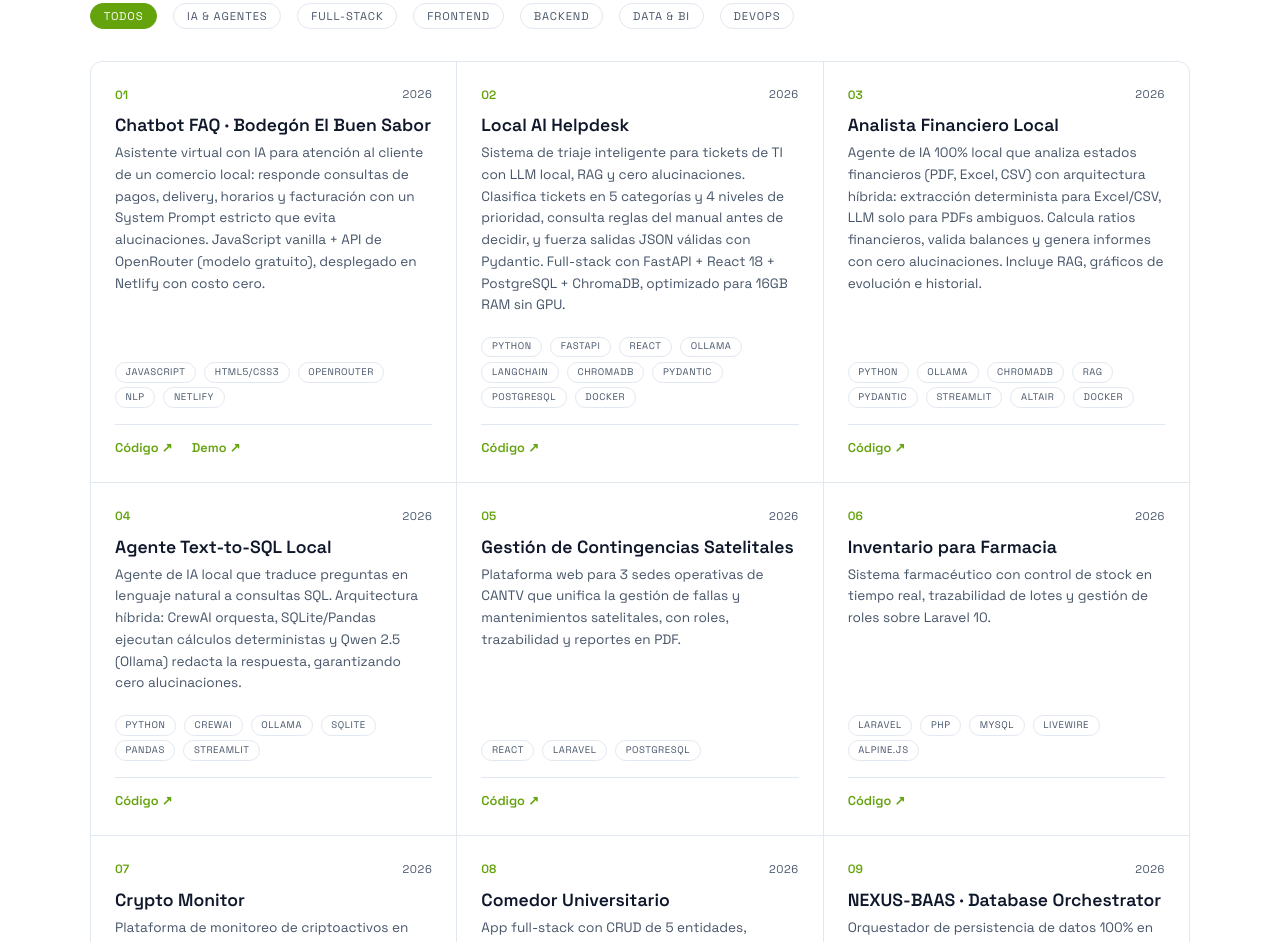
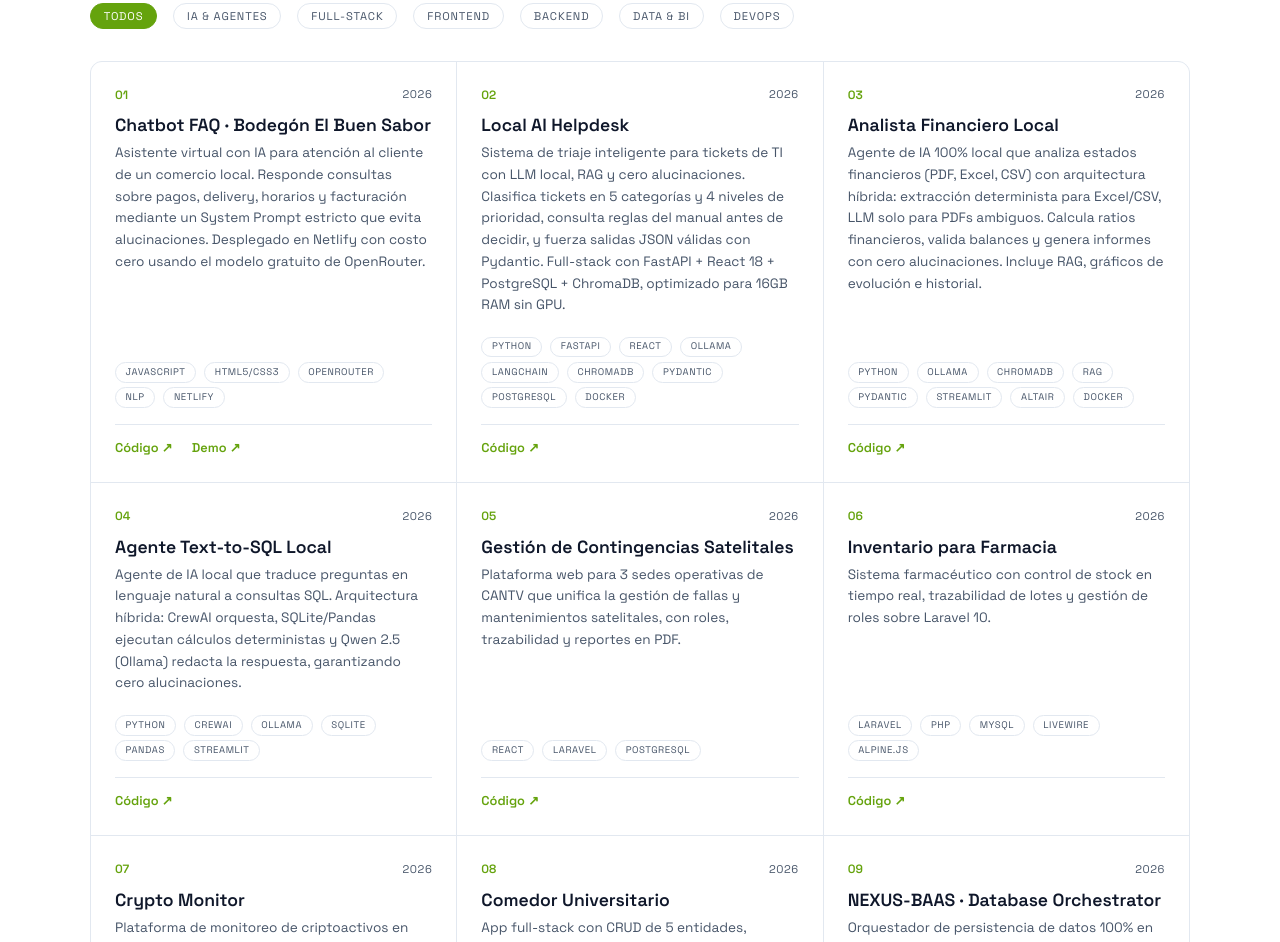
Before and after one commit to darwinjcn/darwinjcn.github.io, a plain HTML site: page index.html in a window 1280 px wide. Shown: the part 1654-2596 px from the top of the page. Drawn offline with Linux system fonts and the light colour scheme.

Commit message:
Update index.html

```diff
--- a/index.html
+++ b/index.html
@@ -989,7 +989,7 @@
     // ----- PROYECTOS (ordenados cronológicamente por año descendente) -----
     const projects = [
       // ===== 2026 (12 proyectos) =====
-      { num: "01", title: "Chatbot FAQ · Bodegón El Buen Sabor", title_en: "FAQ Chatbot · Bodegón El Buen Sabor", description: "Asistente virtual con IA para atención al cliente de un comercio local: responde consultas de pagos, delivery, horarios y facturación con un System Prompt estricto que evita alucinaciones. JavaScript vanilla + API de OpenRouter (modelo gratuito), desplegado en Netlify con costo cero.", description_en: "AI-powered virtual assistant for customer service at a local store: answers queries about payments, delivery, hours and invoicing with a strict System Prompt that prevents hallucinations. Vanilla JavaScript + OpenRouter API (free model), deployed on Netlify at zero cost.", tags: ["JavaScript","HTML5/CSS3","OpenRouter","NLP","Netlify"], category: "IA & Agentes", repo: "https://github.com/darwinjcn/chatbot-faq-ia-trade", demo: "https://bodegon-el-buen-sabor-darwin.netlify.app/", year: "2026" },
+      { num: "01", title: "Chatbot FAQ · Bodegón El Buen Sabor", title_en: "FAQ Chatbot · Bodegón El Buen Sabor", description: "Asistente virtual con IA para atención al cliente de un comercio local. Responde consultas sobre pagos, delivery, horarios y facturación mediante un System Prompt estricto que evita alucinaciones. Desplegado en Netlify con costo cero usando el modelo gratuito de OpenRouter.", description_en: "AI-powered virtual assistant for customer service at a local store. Answers queries about payments, delivery, hours and invoicing with a strict System Prompt that prevents hallucinations. Deployed on Netlify at zero cost using OpenRouter's free model.", tags: ["JavaScript","HTML5/CSS3","OpenRouter","NLP","Netlify"], category: "IA & Agentes", repo: "https://github.com/darwinjcn/chatbot-faq-ia-trade", demo: "https://bodegon-el-buen-sabor-darwin.netlify.app/", year: "2026" },
       { num: "02", title: "Local AI Helpdesk", title_en: "Local AI Helpdesk", description: "Sistema de triaje inteligente para tickets de TI con LLM local, RAG y cero alucinaciones. Clasifica tickets en 5 categorías y 4 niveles de prioridad, consulta reglas del manual antes de decidir, y fuerza salidas JSON válidas con Pydantic. Full-stack con FastAPI + React 18 + PostgreSQL + ChromaDB, optimizado para 16GB RAM sin GPU.", description_en: "Intelligent triage system for IT tickets with local LLM, RAG and zero hallucinations. Classifies tickets into 5 categories and 4 priority levels, consults manual rules before deciding, and forces valid JSON outputs with Pydantic. Full-stack with FastAPI + React 18 + PostgreSQL + ChromaDB, optimized for 16GB RAM without GPU.", tags: ["Python","FastAPI","React","Ollama","LangChain","ChromaDB","Pydantic","PostgreSQL","Docker"], category: "IA & Agentes", repo: "https://github.com/darwinjcn/local-ai-helpdesk", year: "2026" },
       { num: "03", title: "Analista Financiero Local", title_en: "Local Financial Analyst", description: "Agente de IA 100% local que analiza estados financieros (PDF, Excel, CSV) con arquitectura híbrida: extracción determinista para Excel/CSV, LLM solo para PDFs ambiguos. Calcula ratios financieros, valida balances y genera informes con cero alucinaciones. Incluye RAG, gráficos de evolución e historial.", description_en: "100% local AI agent that analyzes financial statements (PDF, Excel, CSV) with hybrid architecture: deterministic extraction for Excel/CSV, LLM only for ambiguous PDFs. Calculates financial ratios, validates balances and generates reports with zero hallucinations. Includes RAG, evolution charts and history.", tags: ["Python","Ollama","ChromaDB","RAG","Pydantic","Streamlit","Altair","Docker"], category: "IA & Agentes", repo: "https://github.com/darwinjcn/analista-financiero-local-ia", year: "2026" },
       { num: "04", title: "Agente Text-to-SQL Local", title_en: "Local Text-to-SQL Agent", description: "Agente de IA local que traduce preguntas en lenguaje natural a consultas SQL. Arquitectura híbrida: CrewAI orquesta, SQLite/Pandas ejecutan cálculos deterministas y Qwen 2.5 (Ollama) redacta la respuesta, garantizando cero alucinaciones.", description_en: "Local AI agent that translates natural language questions into SQL queries. Hybrid architecture: CrewAI orchestrates, SQLite/Pandas perform deterministic calculations, and Qwen 2.5 (Ollama) drafts the response, ensuring zero hallucinations.", tags: ["Python","CrewAI","Ollama","SQLite","Pandas","Streamlit"], category: "IA & Agentes", repo: "https://github.com/darwinjcn/local-text-to-sql-agent", year: "2026" },
```
